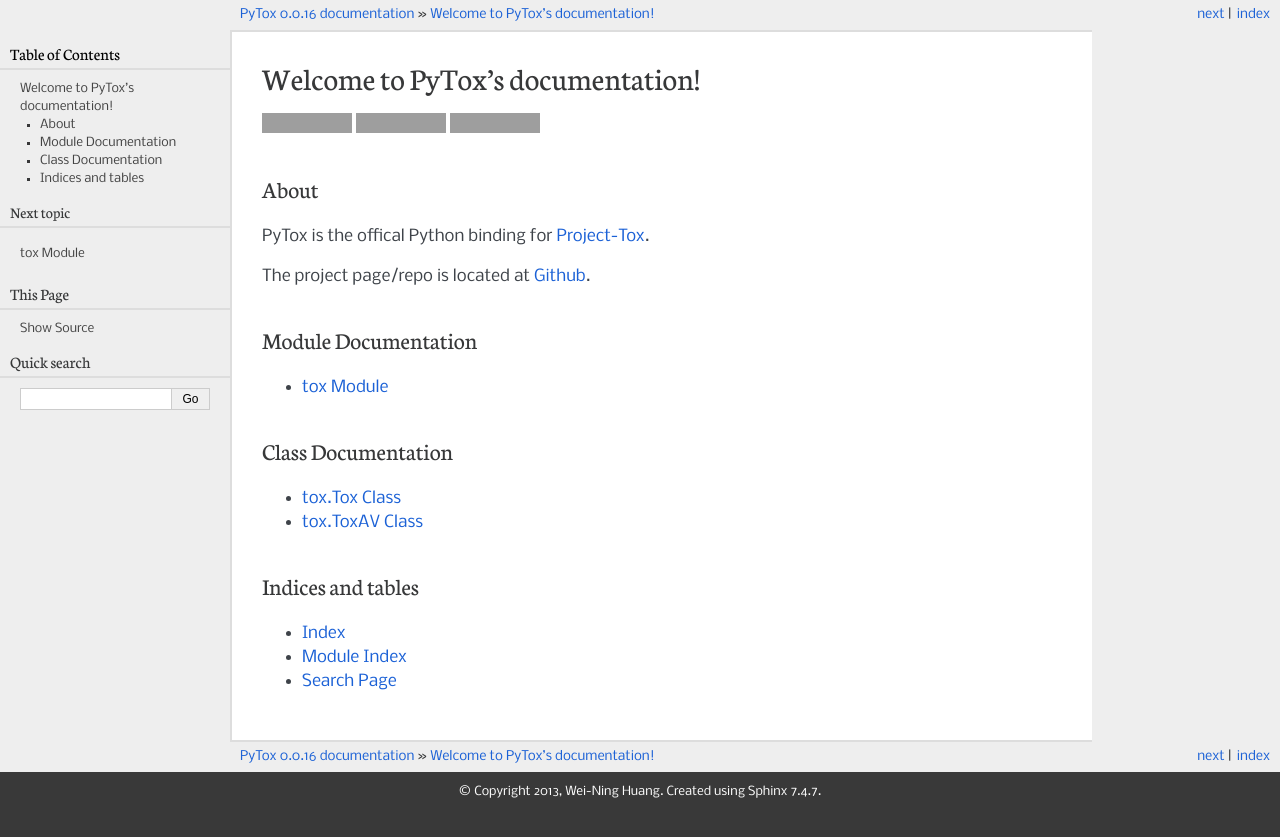
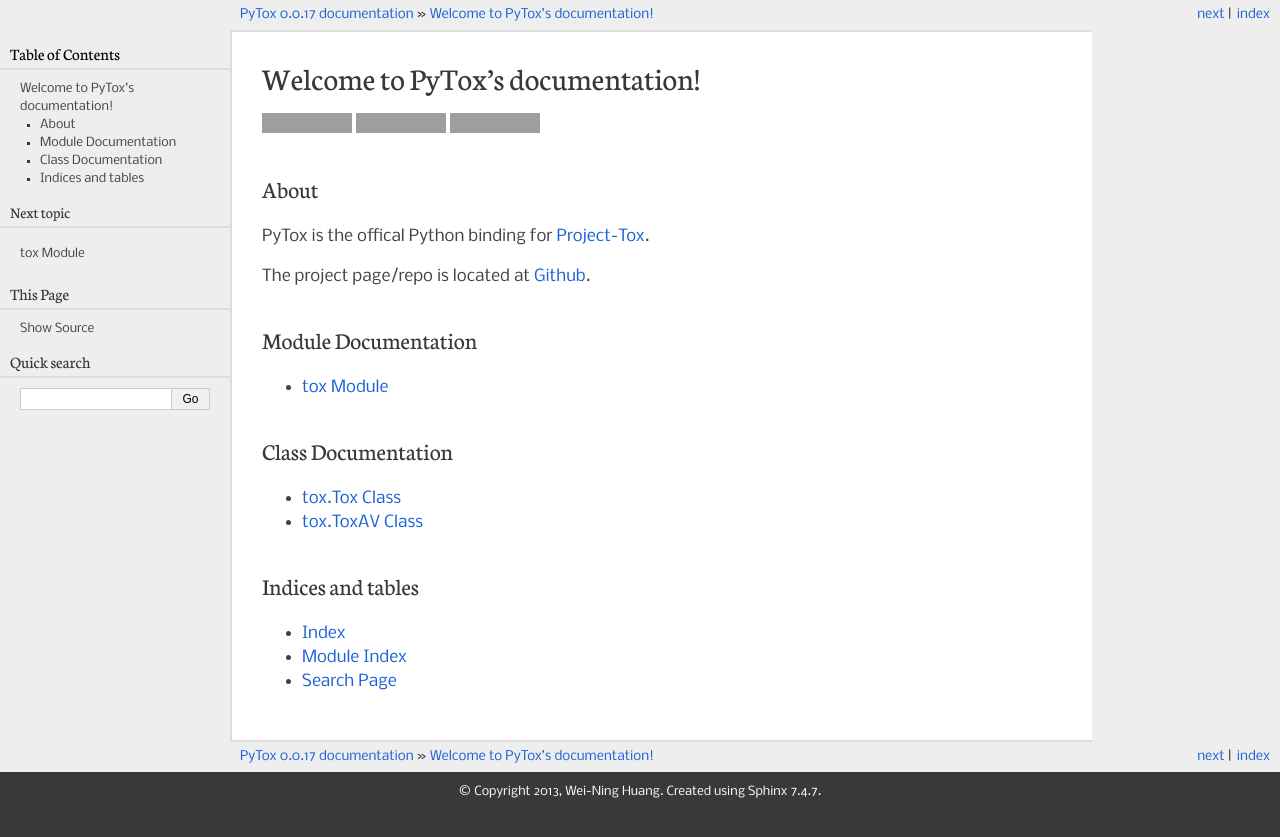
Before and after one commit to aitjcize/PyTox, a Sphinx documentation site: the page built from docs/index.rst, in a window 1280 px wide. Shown: the top 837 px of the page. Built offline with Sphinx 7.4.7, drawn with Linux system fonts in a browser that asks for light colours; grey boxes are pictures that could not be loaded.

Commit message:
Bump version to 0.0.17

```diff
--- a/docs/conf.py
+++ b/docs/conf.py
@@ -51,9 +51,9 @@
 # built documents.
 #
 # The short X.Y version.
-version = '0.0.16'
+version = '0.0.17'
 # The full version, including alpha/beta/rc tags.
-release = '0.0.16'
+release = '0.0.17'
 
 # The language for content autogenerated by Sphinx. Refer to documentation
 # for a list of supported languages.
--- a/setup.py
+++ b/setup.py
@@ -19,7 +19,7 @@
 
 setup(
     name="PyTox",
-    version="0.0.16",
+    version="0.0.17",
     description = 'Python binding for Tox the skype replacement',
     author = 'Wei-Ning Huang (AZ)',
     author_email = 'aitjcize@gmail.com',
```
